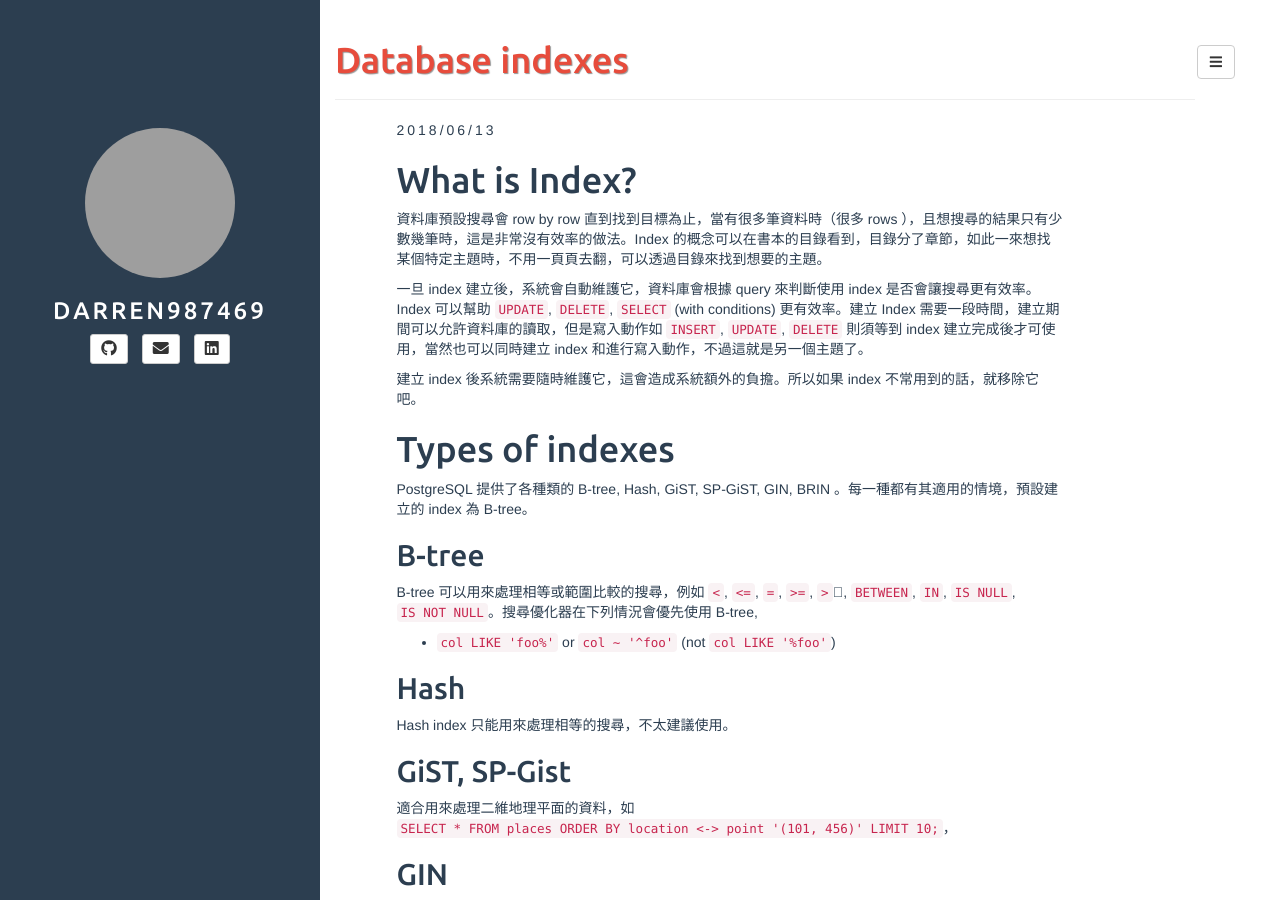
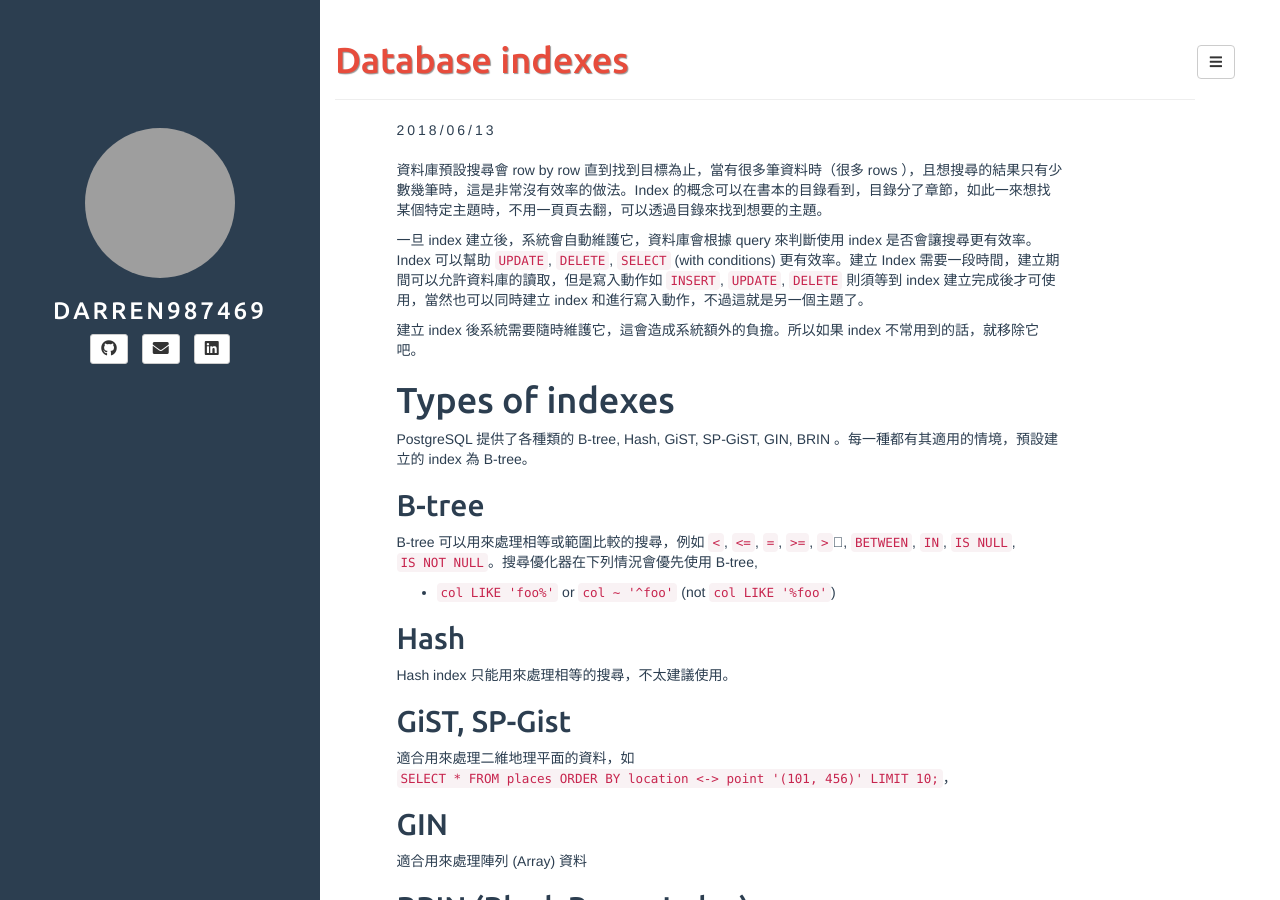
Before and after one commit to darren987469/darren987469.github.io, a Jekyll site: the page built from _posts/2018-06-13-Database-index.md, in a window 1280 px wide and 900 px high. Built offline with Jekyll 4.4.1, drawn with Linux system fonts in a browser that asks for light colours; nearby versions of some CDN libraries; grey boxes are pictures that could not be loaded.

Commit message:
Fix post format and icon

```diff
--- a/_includes/default.html
+++ b/_includes/default.html
@@ -45,7 +45,7 @@
 			</button>
 			{% if site.author.github %}
 			<a type="button" class="navbar-toggle nav-link" href="http://github.com/{{ site.author.github }}">
-				<i class="fa fa-github"></i>
+				<i class="fab fa-github"></i>
 			</a>
 			{% endif %}
 			{% if site.author.twitter %}
--- a/_posts/2018-06-13-Database-index.md
+++ b/_posts/2018-06-13-Database-index.md
@@ -4,8 +4,6 @@
 subtitle:
 tags: database index
 ---
-
-# What is Index?
 
 資料庫預設搜尋會 row by row 直到找到目標為止，當有很多筆資料時（很多 rows ），且想搜尋的結果只有少數幾筆時，這是非常沒有效率的做法。Index 的概念可以在書本的目錄看到，目錄分了章節，如此一來想找某個特定主題時，不用一頁頁去翻，可以透過目錄來找到想要的主題。
 
```
